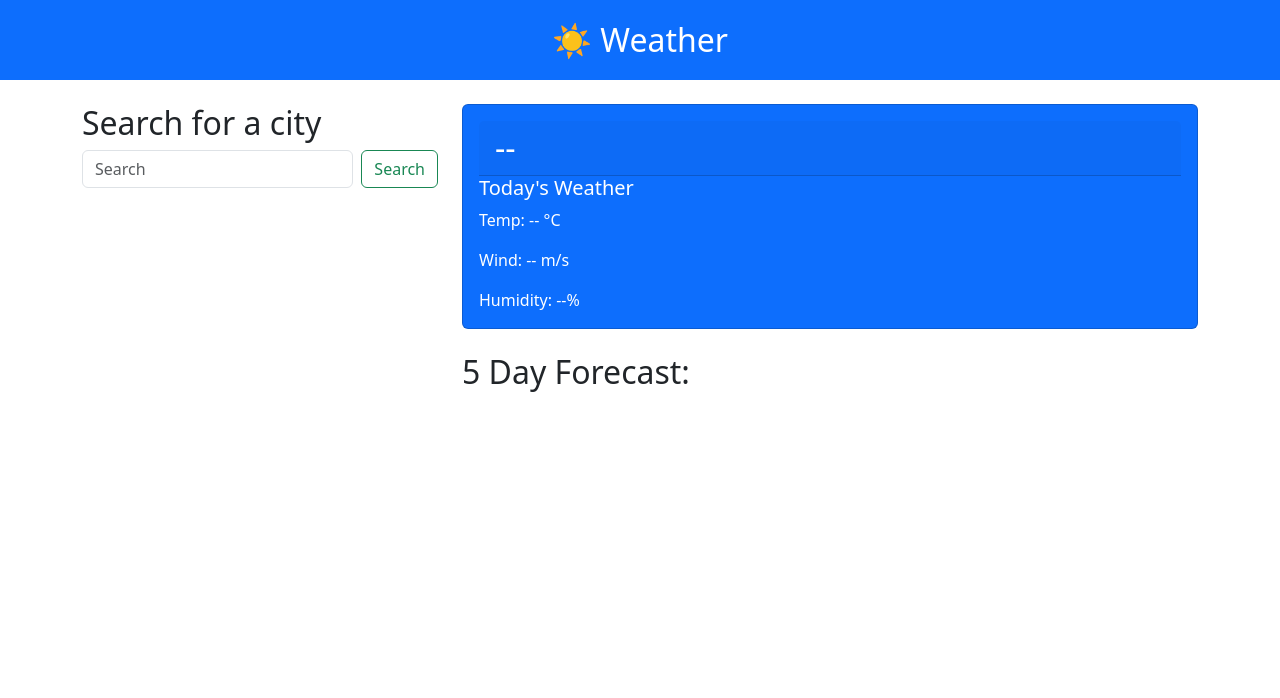
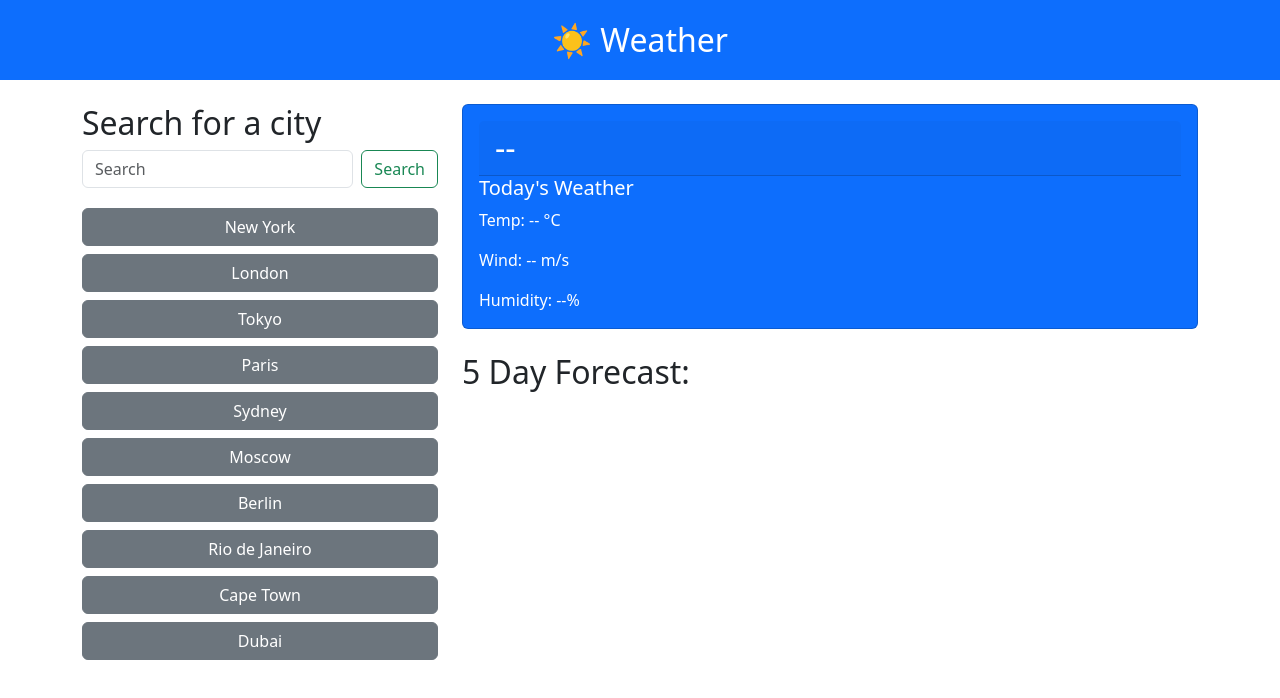
Before and after one commit to adenman/Challenge---6, a plain HTML site: page index.html in a window 1280 px wide. Drawn offline with nearby package versions, Linux system fonts and the light colour scheme; files that its build step writes are made by us from their sources.

Commit message:
fixed js

```diff
--- a/index.html
+++ b/index.html
@@ -52,6 +52,6 @@
     </main>
 
     <script src="https://cdn.jsdelivr.net/npm/bootstrap@5.3.3/dist/js/bootstrap.bundle.min.js" integrity="sha384-YvpcrYf0tY3lHB60NNkmXc5s9fDVZLESaAA55NDzOxhy9GkcIdslK1eN7N6jIeHz" crossorigin="anonymous"></script>
-    <script src="./js/index.js"></script>
+    <script src="./assets/js/index.js"></script>
 </body>
 </html>
```
